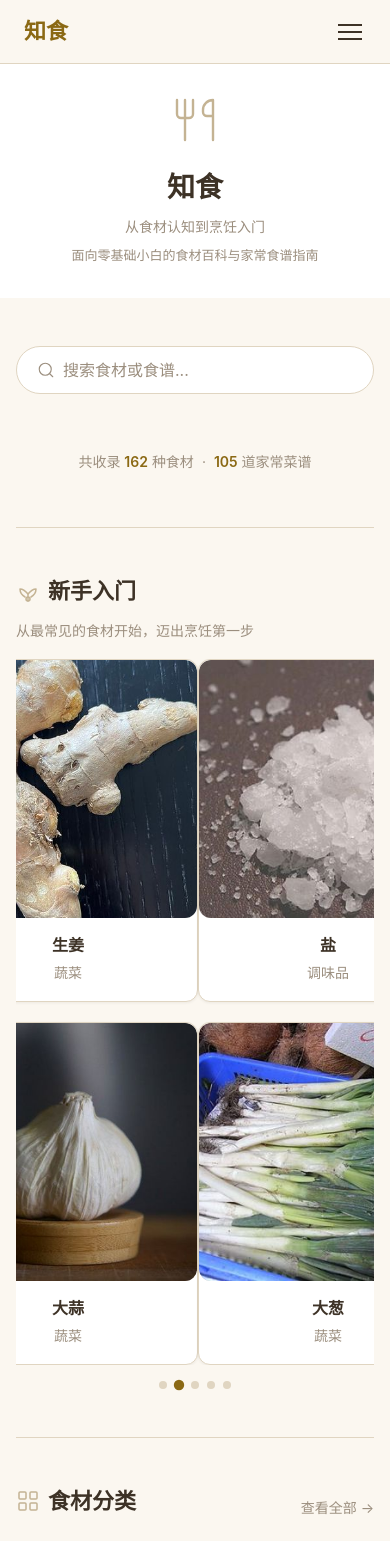
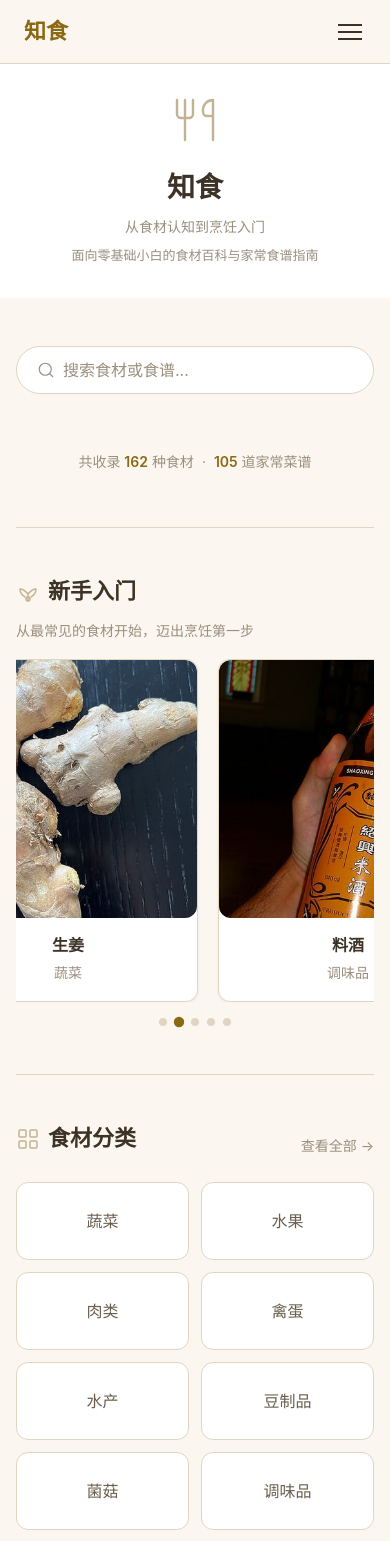
Before and after one commit to sdfg8krtg8-hash/zhishi, a Vue app: page /#/ in a window 390 px wide. Shown: the top 1541 px of the page. Built offline with nearby package versions, Linux system fonts and the light colour scheme.

Commit message:
fix: 移动端轮播图改为4列等比例缩小，一页显示4张卡片

```diff
--- a/src/views/HomeView.vue
+++ b/src/views/HomeView.vue
@@ -558,5 +558,9 @@ const stats = computed(() => ({
   .category-grid {
     grid-template-columns: repeat(2, 1fr);
   }
+
+  .carousel .card-grid {
+    grid-template-columns: repeat(4, 1fr);
+  }
 }
 </style>
```
